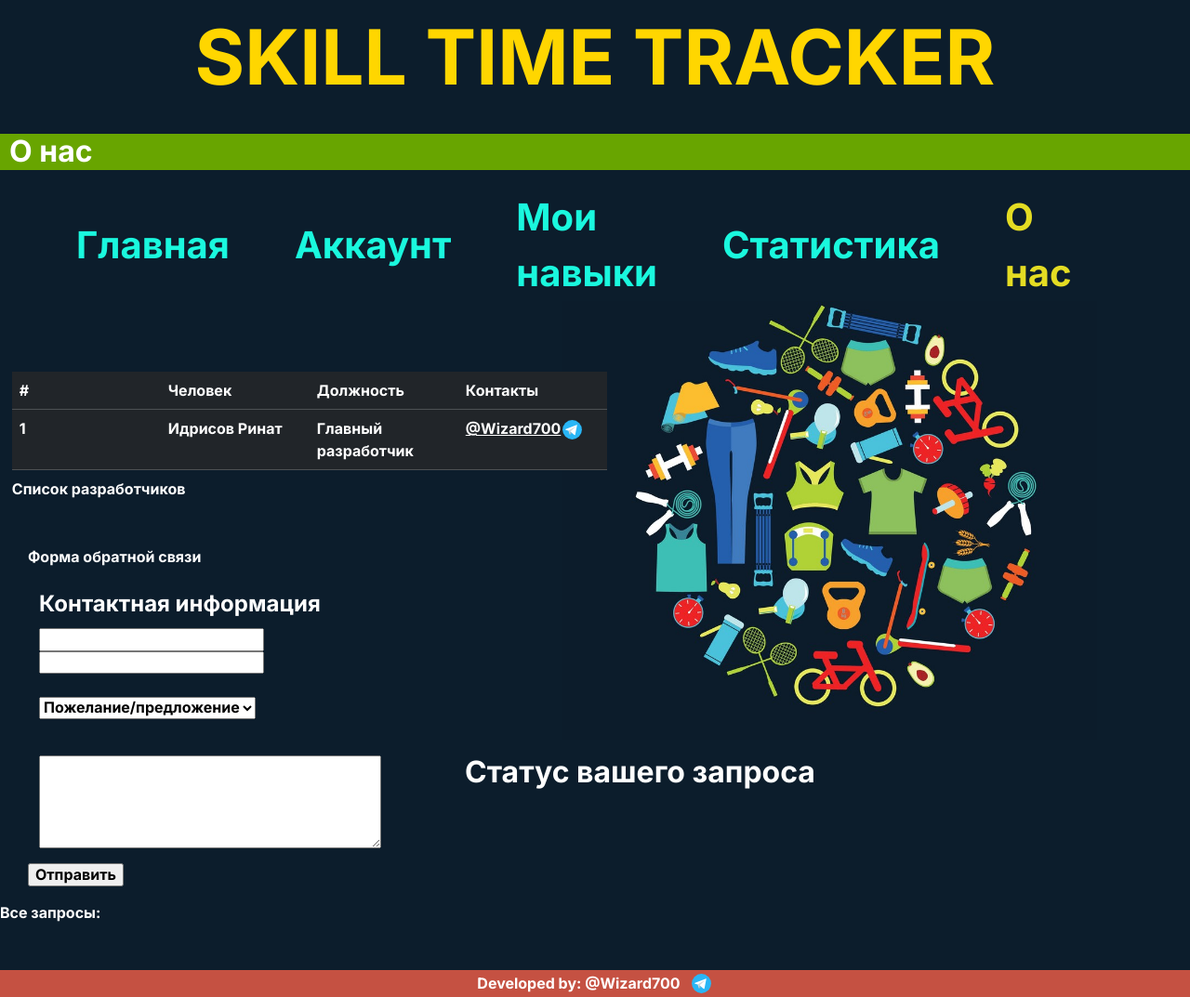
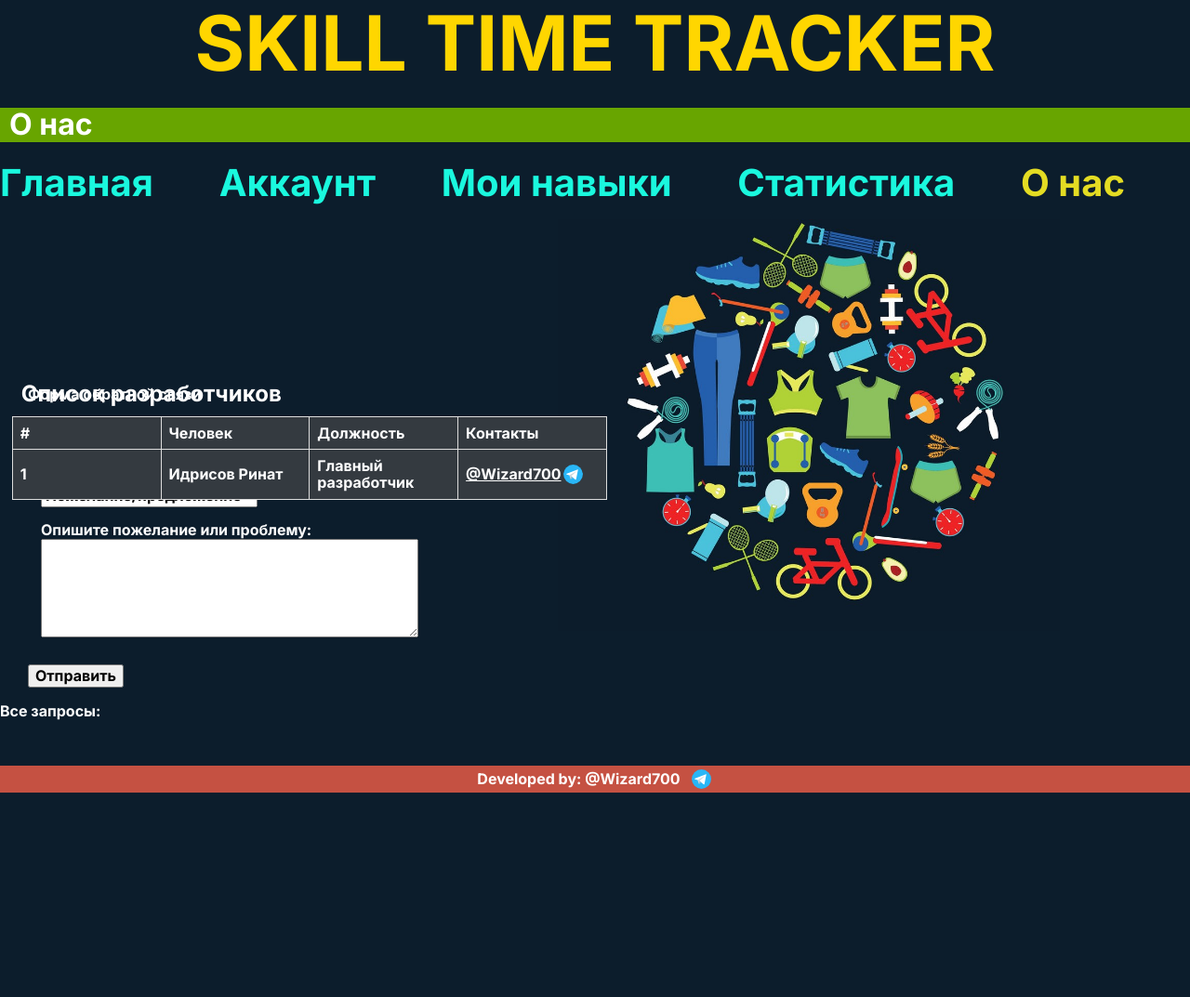
Before and after one commit to Rinat7002/SkillTimeTracker, a Flask app: page /aboutus in a window 1280 px wide. Shown: the whole page at 93% size. After the commit the page ends 853 px from the top, so only its background shows below. Run offline with Flask 3, Linux system fonts and the light colour scheme.

Commit message:
Завершена адаптивная верстка

```diff
--- a/skilltrackerapp/static/css/style.css
+++ b/skilltrackerapp/static/css/style.css
@@ -100,7 +100,7 @@
     color: #E4DC23;
 }
 
-label {
+.burger-toggle-label {
     display: none;
 }
 
@@ -225,17 +225,25 @@
     /* top: 90%; */
     margin-top: -280px;
     margin-left: 30px;
+    /* border: 0; */
+    /* width: 48% */
     /* left: 20%; */
     /* scale: 120%; */
+
     /* margin: 50px; */
 }
+
+.inside-form {
+    border: none;
+  }
 
 .request-status {
     margin-left: 500px;
 }
 
 #comments {
-    width: 30%;
+    /* width: 30%; */
+    width: 400px;
     height: 100px;
 }
 
@@ -279,3 +287,30 @@
 #btn-delete-skill {
     margin-left: 10px; /* Отступ между кнопками */
 }
+
+#myTable {
+    /* width: 100%; */
+    border-collapse: collapse;
+}
+#myTable caption {
+    caption-side: top;
+    text-align: left;
+    font-size: 1.5em;
+    padding: 10px;
+}
+#myTable th, #myTable td {
+    border: 1px solid #ddd;
+    padding: 8px;
+    text-align: left;
+    word-wrap: break-word;
+}
+#myTable {
+    background-color: #343a40;
+    /* color: white; */
+    /* cursor: pointer; */
+}
+
+.link__tg-item {
+    display: flex;
+    align-items: center;
+}
--- a/skilltrackerapp/templates/aboutus.html
+++ b/skilltrackerapp/templates/aboutus.html
@@ -1,9 +1,6 @@
 {% extends 'base.html' %}
 
-{% block styles %}
-{{super()}}
-<link href="https://cdn.jsdelivr.net/npm/bootstrap@5.3.0-alpha3/dist/css/bootstrap.min.css" rel="stylesheet" integrity="sha384-KK94CHFLLe+nY2dmCWGMq91rCGa5gtU4mk92HdvYe+M/SXH301p5ILy+dN9+nJOZ" crossorigin="anonymous">
-{% endblock %}
+
 
 {% block adaptive_styles %}
 <link rel="stylesheet" href="{{ url_for('static', filename='css/adaptive.css')}}">
@@ -28,21 +25,21 @@
             <th scope="row">1</th>
             <td>Идрисов Ринат</td>
             <td>Главный разработчик</td>
-            <td><a class="link__tg-item" href="https://t.me/Wizard700">@Wizard700<img class="link__tg-img" src="./img/tg.svg" alt=""></a></td>
+            <td><a class="link__tg-item"  href="https://t.me/Wizard700" target="_blank">@Wizard700<img class="link__tg-img" src="./img/tg.svg" alt=""></a></td>
           </tr>
         </tbody>
     </table>
 
 
-    <div class="request-status">
+    <!-- <div class="request-status">
         <h2>Статус вашего запроса</h2>
         <p id="statusfield"></p>
     </div>
+-->
 
     <form class="feedback-form" onsubmit="formSubmit(this)">
         <p>Форма обратной связи</p>
-        <fieldset>
-          <legend>Контактная информация</legend>
+        <fieldset class="inside-form">
             <label for="fname">Имя</label>
             <input type="text" name="fname" id="fname"><br>
             <label for="email">Email</label>
@@ -54,8 +51,8 @@
                 <option value="problem">Проблема</option>
                 <option value="question">Вопрос</option>
             </select><br>
-        </fieldset>
-        <fieldset>
+        </fieldset class="inside-form">
+        <fieldset class="inside-form">
             <label for="comments">Опишите пожелание или проблему:</label><br>
             <textarea name="reqtext" id="comments"></textarea>
         </fieldset>
--- a/skilltrackerapp/templates/base.html
+++ b/skilltrackerapp/templates/base.html
@@ -31,7 +31,7 @@
 
 
         <input id="burger-toggle" type="checkbox">
-        <label for="burger-toggle">
+        <label class="burger-toggle-label" for="burger-toggle">
             <span></span>
         </label>
         <div class="container">
```
Also changed, not shown: skilltrackerapp/static/css/adaptive.css (+36 -11 lines).
